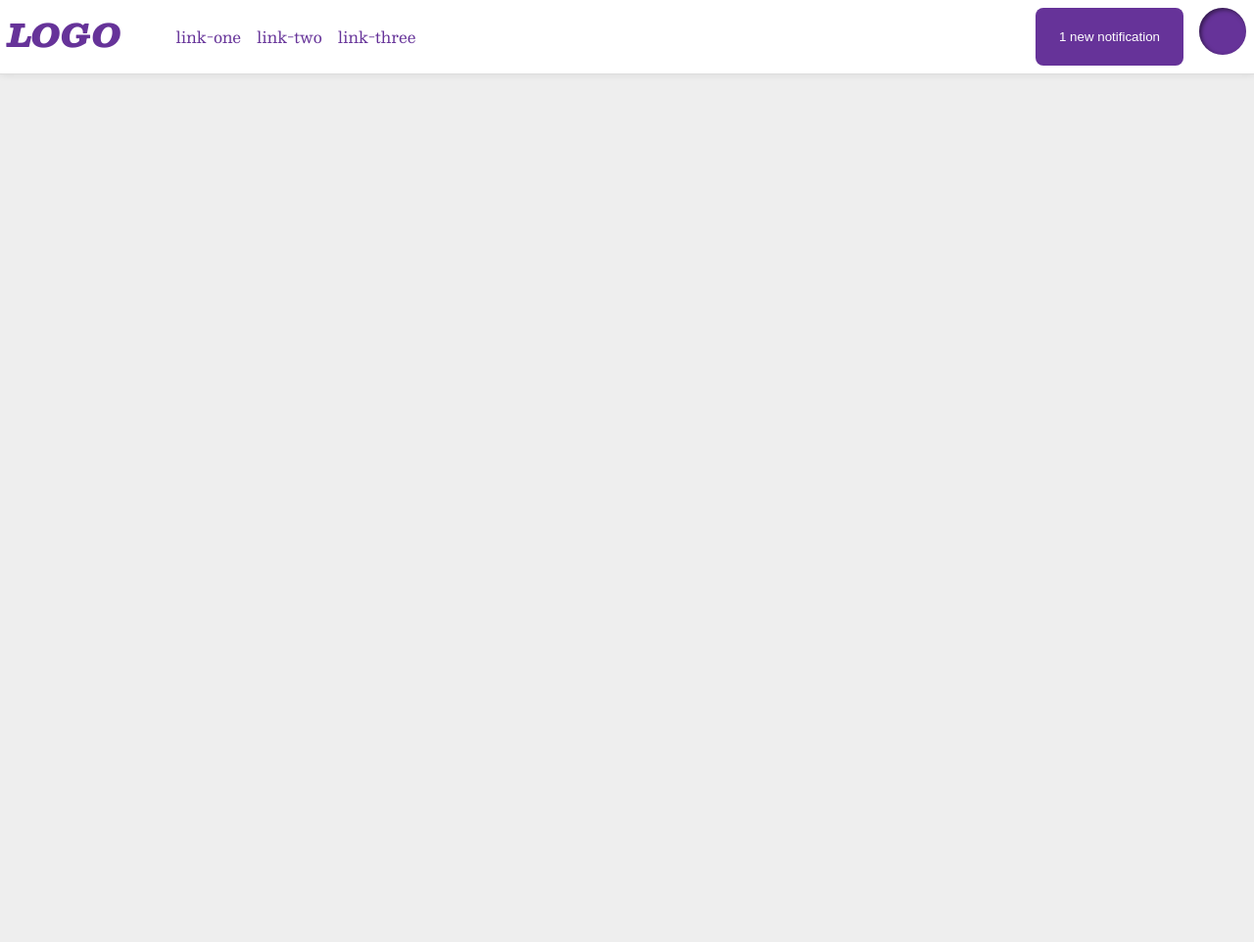
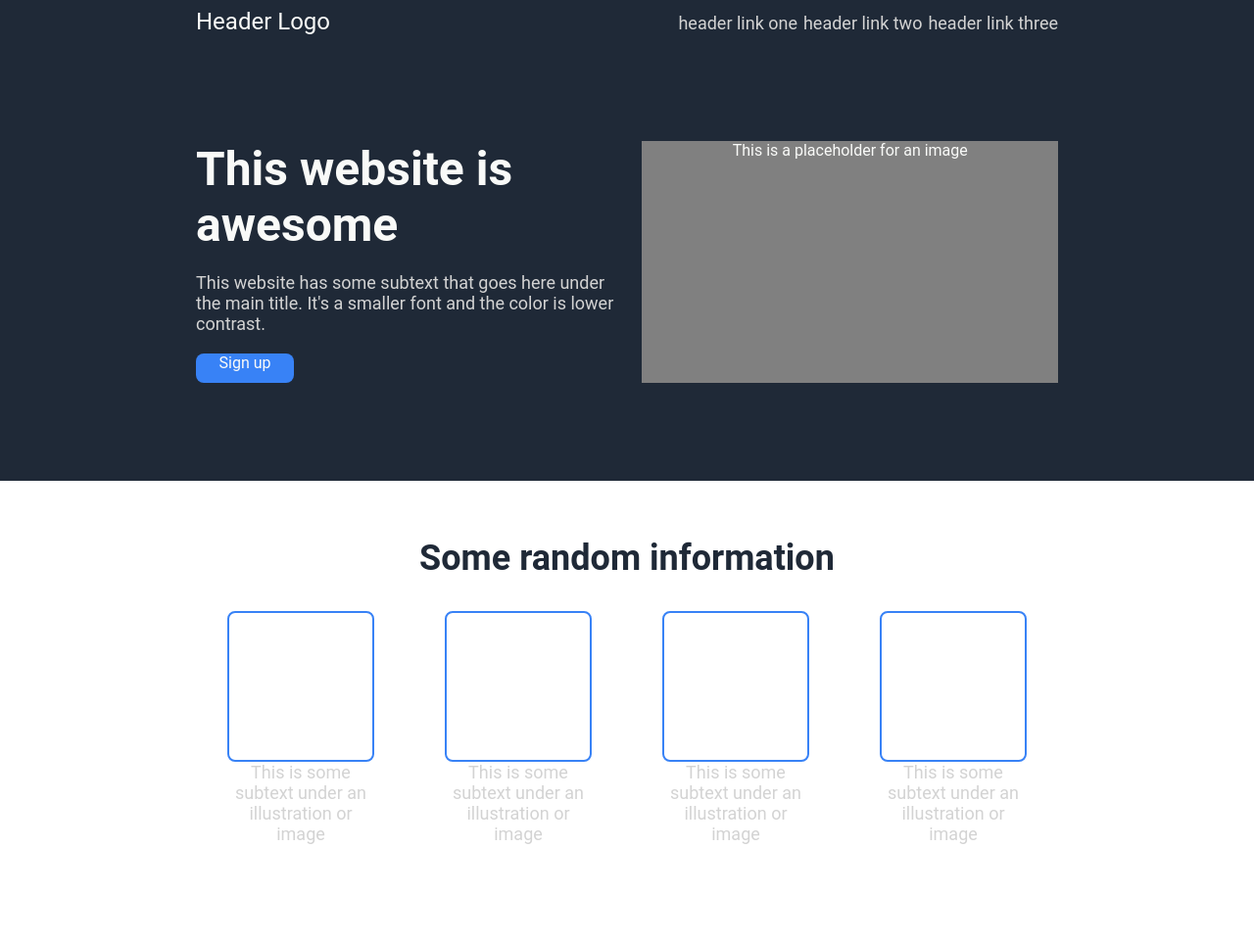
Before and after one commit to mellis002/foundations, a plain HTML site: page index.html in a window 1280 px wide. Shown: the whole page at 98% size. Before the commit the page ends 800 px from the top, so only its background shows below. Drawn offline with nearby package versions, Linux system fonts and the light colour scheme.

Commit message:
starting point

```diff
--- a/index.html
+++ b/index.html
@@ -9,21 +9,40 @@
   </head>
   <body>
     <div class="header">
-      <div class="left">
-        <div class="logo">
-          LOGO
+      <div class="header_logo">Header Logo</div>
+      <div class="header_links">
+        <a href="#">header link one</a>
+        <a href="#">header link two</a>
+        <a href="#">header link three</a>
+      </div>
+    </div>
+    <div class="hero">
+      <div class="hero_left">
+        <div class="hero_main">This website is awesome</div>
+        <div class="hero_secondary">This website has some subtext that goes here under the main title. It's a smaller font and the color is lower contrast.</div>
+        <div class="button">Sign up</div>
+      </div>
+      <div class="hero_image">This is a placeholder for an image</div>
+    </div>
+    <div class="info">
+      <div class="info_header">Some random information</div>
+      <div class="info_tiles">
+        <div class="info_tile">
+          <div class="info_box"></div>
+          <div class="info_text">This is some subtext under an illustration or image</div>
         </div>
-        <ul class="links">
-          <li><a href="google.com">link-one</a></li>
-          <li><a href="google.com">link-two</a></li>
-          <li><a href="google.com">link-three</a></li>
-        </ul>
-      </div>
-      <div class="right">
-        <button class="notifications">
-          1 new notification
-        </button>
-        <div class="profile-image"></div>
+        <div class="info_tile">
+          <div class="info_box"></div>
+          <div class="info_text">This is some subtext under an illustration or image</div>
+        </div>
+        <div class="info_tile">
+          <div class="info_box"></div>
+          <div class="info_text">This is some subtext under an illustration or image</div>
+        </div>
+        <div class="info_tile">
+          <div class="info_box"></div>
+          <div class="info_text">This is some subtext under an illustration or image</div>
+        </div>
       </div>
     </div>
   </body>
--- a/style.css
+++ b/style.css
@@ -4,57 +4,144 @@ you'll learn about it later. */
 
 body {
   margin: 0;
-  background: #eee;
-  font-family: Besley, serif;
+  font-family: roboto, sans-serif;
+}
+
+.header,.hero,.info,.quote,.action_call,.footer {
+  padding-left: 200px;
+  padding-right: 200px;
+}
+
+.header,.hero,.footer {
+  background: #1F2937;
+  color: #F9FAF8;
+}
+
+.hero_secondary,.info_text,.header_links a {
+  font-size: 18px;
+  color: lightgray;
+  text-decoration: none;
+  /* padding: 8px; */
+}
+
+.button, .action_call{
+  background: #3882F6;
 }
 
 .header {
-  background: white;
-  border-bottom: 1px solid #ddd;
-  box-shadow: 0 0 8px rgba(0,0,0,.1);
+  font-size: 24px;
   display: flex;
   align-content: center;
   justify-content: space-between;
+  padding-top: 8px;
+  padding-bottom: 8px;
+}
+
+.header_links {
+
+}
+
+.hero{
+  display: flex;
+  align-content: center;
+  justify-content: space-between;
+  padding-top: 100px;
+  padding-bottom: 100px;
+  gap: 20px;
+}
+
+.hero_left{
+  display: flex;
+  flex-direction: column;
+  align-content: center;
+  justify-content: center;
+  gap: 20px;
+}
+
+.hero_main {
+  font-weight: bolder;
+  font-size: 48px;
+}
+
+.hero_secondary{
+
+}
+
+.button{
+  border-radius: 8px;
+  width: 100px;
+  height: 30px;
+  /* padding: 10px 0px; */
+  text-align: center;
+}
+
+.hero_image{
+  background: gray;
+  text-align: center;
+  width: 900px;
+}
+
+.info {
+  display: flex;
+  flex-direction: column;
+  align-content: center;
+  justify-content: center;
+  gap: 25px;
+  padding-top: 50px;
+  padding-bottom: 100px;
+}
+
+.info_header {
+  color: #1F2937;
+  font-size: 36px;
+  font-weight: bolder;
+  padding: 8px;
+  text-align: center;
+}
+
+.info_tiles {
+  display: flex;
+  align-content: flex-start;
+  justify-content: space-around;
+  gap: 8px;
+}
+
+.info_tile {
+  width: 150px;
+  gap: 8px;
+}
+
+.info_box {
+  border: 2px solid #3882F6;
+  border-radius: 8px;
+  height: 150px;
+}
+
+.info_text {
+  text-align: center;
+}
+
+.quote {
+  background: #E5E7EB;
+  color: #1F2937;
+  display: flex;
+  flex-direction: column;
+  align-content: center;
+  justify-content: center;
   padding: 8px;
 }
 
-.left, .right {
-  display: flex;
-  justify-content: center;
-  gap: 16px;
+.quote_main {
+  font-size: 36px;
+  font-style: italic;
+  font-weight: light;
 }
 
-.profile-image {
-  background: rebeccapurple;
-  box-shadow: inset 2px 2px 4px rgba(0,0,0,.5);
-  border-radius: 50%;
-  width: 48px;
-  height: 48px;
+.quote_author {
+  font-weight: bold;
+  font-size: 24px;
 }
 
-.logo {
-  color: rebeccapurple;
-  font-size: 32px;
-  font-weight: 900;
-  font-style: italic;
+.action_call {
+
 }
-
-button {
-  border: none;
-  border-radius: 8px;
-  background: rebeccapurple;
-  color: white;
-  padding: 8px 24px;
-}
-
-a {
-  /* this removes the line under our links */
-  text-decoration: none;
-  color: rebeccapurple;
-}
-
-ul {
-  list-style-type: none;
-  display: flex;
-  gap: 16px;
-}
```
